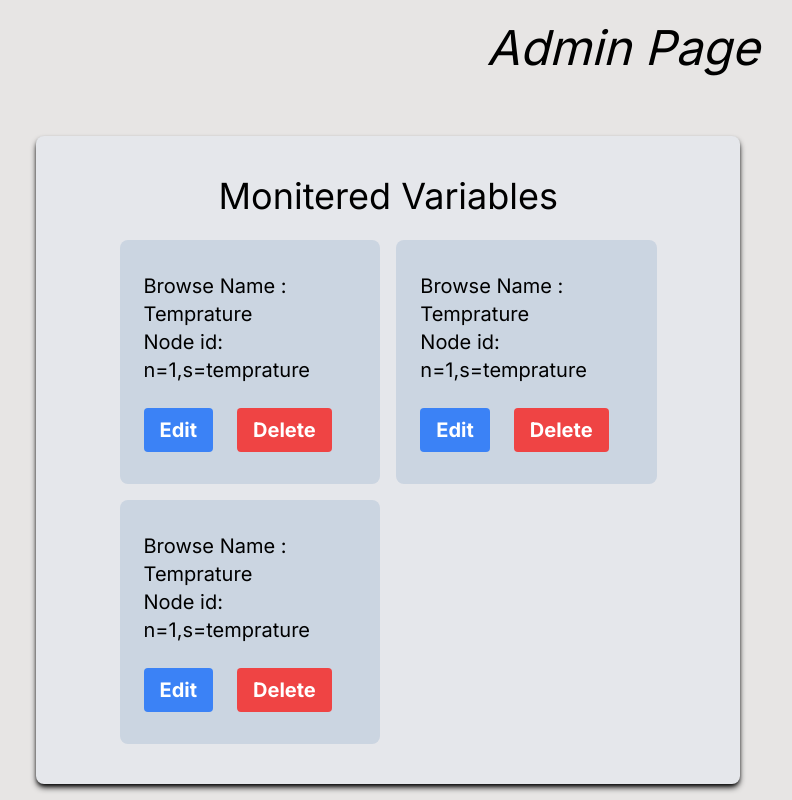
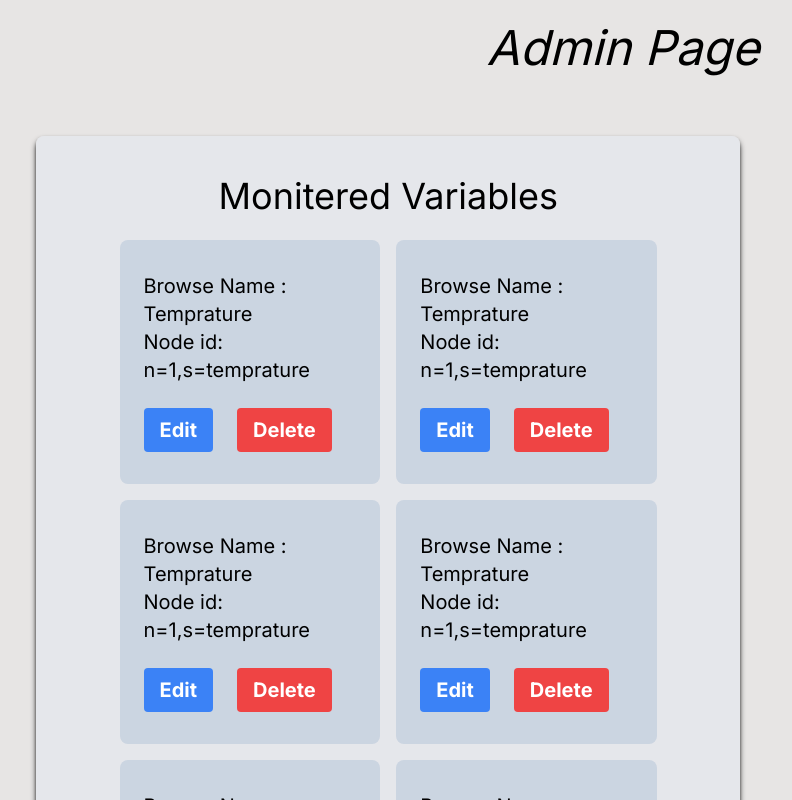
Before and after one commit to Pulkit1802/opc_timeseries, a Next.js app in the folder frontend/: page /admin in a window 1280 px wide. Shown: the top 800 px of the page, without its empty margins (17-809 px from the left). Built offline with nearby package versions, Linux system fonts and the light colour scheme.

Commit message:
Dynamic Variable Cards

```diff
--- a/frontend/app/admin/page.js
+++ b/frontend/app/admin/page.js
@@ -1,36 +1,65 @@
+const { VariableCard } = require('./variableCard')
+
+const variableData = [
+    {
+        browseName: 'Temprature',
+        nodeId: 'n=1,s=temprature',
+        id: 1
+    },
+    {
+        browseName: 'Temprature',
+        nodeId: 'n=1,s=temprature',
+        id: 1
+    },
+    {
+        browseName: 'Temprature',
+        nodeId: 'n=1,s=temprature',
+        id: 1
+    },
+    {
+        browseName: 'Temprature',
+        nodeId: 'n=1,s=temprature',
+        id: 1
+    },
+    {
+        browseName: 'Temprature',
+        nodeId: 'n=1,s=temprature',
+        id: 1
+    },
+    {
+        browseName: 'Temprature',
+        nodeId: 'n=1,s=temprature',
+        id: 1
+    },
+    {
+        browseName: 'Temprature',
+        nodeId: 'n=1,s=temprature',
+        id: 1
+    },
+    {
+        browseName: 'Temprature',
+        nodeId: 'n=1,s=temprature',
+        id: 1
+    },
+]
+
 export default function Admin () {
+
+    const variableCards = variableData.map((cur, index) => {
+        return (
+            <VariableCard key={index} browseName={cur.browseName} nodeId={cur.nodeId} id={cur.id} />
+        )
+    })
+
     return (
         <div className="relative bg-stone-200 text-black min-h-screen pb-8">
-            <h1 className="text-center text-5xl py-6 italic mb-10 h-4/6 " >Admin Page</h1>
+            <h1 className="text-center text-5xl py-6 italic mb-10" >Admin Page</h1>
             <div className=" grid grid-cols-[3fr_2fr] w-11/12 mx-auto">
-                <div className="bg-gray-200 shadow-md rounded-lg shadow-black">
+                <div className="bg-gray-200 shadow-md rounded-lg shadow-black max-h-[80%] overflow-y-scroll">
                     <div className="w-[90%] mx-auto py-10 px-12 h-full">
                         <h2 className="text-4xl text-center mb-6">Monitered Variables</h2>
-                        <div className="grid grid-cols-2 gap-4 justify-evenly">
-                            <div className="py-8 text-xl px-6 bg-slate-300 rounded-lg">
-                                <div>Browse Name : Temprature</div>
-                                <div>Node id: n=1,s=temprature</div>
-                                <div className="mt-6">
-                                <button className="bg-blue-500 hover:bg-blue-700 text-white font-bold py-2 px-4 rounded delay-300 mr-6">Edit</button>
-                                <button className="bg-red-500 hover:bg-red-600 text-white font-bold py-2 px-4 rounded delay-300">Delete</button>
-                                </div>
-                            </div>
-                            <div className="py-8 text-xl px-6 bg-slate-300 rounded-lg">
-                                <div>Browse Name : Temprature</div>
-                                <div>Node id: n=1,s=temprature</div>
-                                <div className="mt-6">
-                                    <button className="bg-blue-500 hover:bg-blue-700 text-white font-bold py-2 px-4 rounded delay-300 mr-6">Edit</button>
-                                    <button className="bg-red-500 hover:bg-red-600 text-white font-bold py-2 px-4 rounded">Delete</button>
-                                </div>
-                            </div>
-                            <div className="py-8 text-xl px-6 bg-slate-300 rounded-lg">
-                                <div>Browse Name : Temprature</div>
-                                <div>Node id: n=1,s=temprature</div>
-                                <div className="mt-6">
-                                    <button className="bg-blue-500 hover:bg-blue-700 text-white font-bold py-2 px-4 rounded delay-300 mr-6">Edit</button>
-                                    <button className="bg-red-500 hover:bg-red-600 text-white font-bold py-2 px-4 rounded">Delete</button>
-                                </div>
-                            </div>
+                        <div className="grid grid-cols-2 gap-4 pb-6 justify-evenly">
+                            {...variableCards}
                         </div>
                     </div>
                 </div>
--- a/frontend/app/admin/variableCard.js
+++ b/frontend/app/admin/variableCard.js
@@ -0,0 +1,16 @@
+function VariableCard ({browseName, nodeId, id}) {
+    return (
+        <div className="py-8 text-xl px-6 bg-slate-300 rounded-lg">
+            <div>Browse Name : {browseName}</div>
+            <div>Node id: {nodeId}</div>
+            <div className="mt-6">
+            <button className="bg-blue-500 hover:bg-blue-700 text-white font-bold py-2 px-4 rounded delay-300 mr-6">Edit</button>
+            <button className="bg-red-500 hover:bg-red-600 text-white font-bold py-2 px-4 rounded delay-300">Delete</button>
+            </div>
+        </div>
+    )
+}
+
+module.exports = {
+    VariableCard
+}
--- a/frontend/package.json
+++ b/frontend/package.json
@@ -10,6 +10,7 @@
   },
   "dependencies": {
     "autoprefixer": "10.4.14",
+    "axios": "^1.4.0",
     "next": "13.4.4",
     "postcss": "8.4.23",
     "react": "18.2.0",
```
Also changed, not shown: 1 other file (tests, documents, lock files or other folders).
